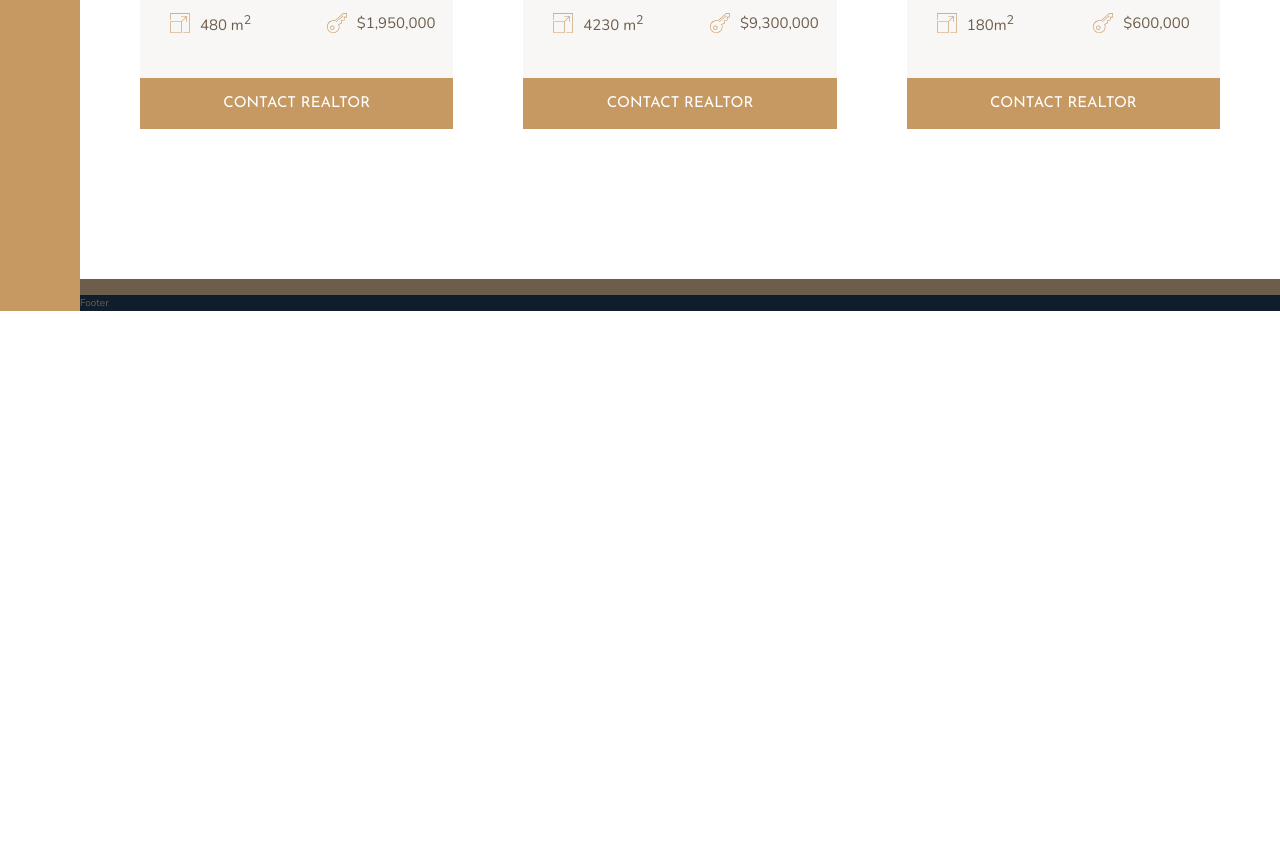
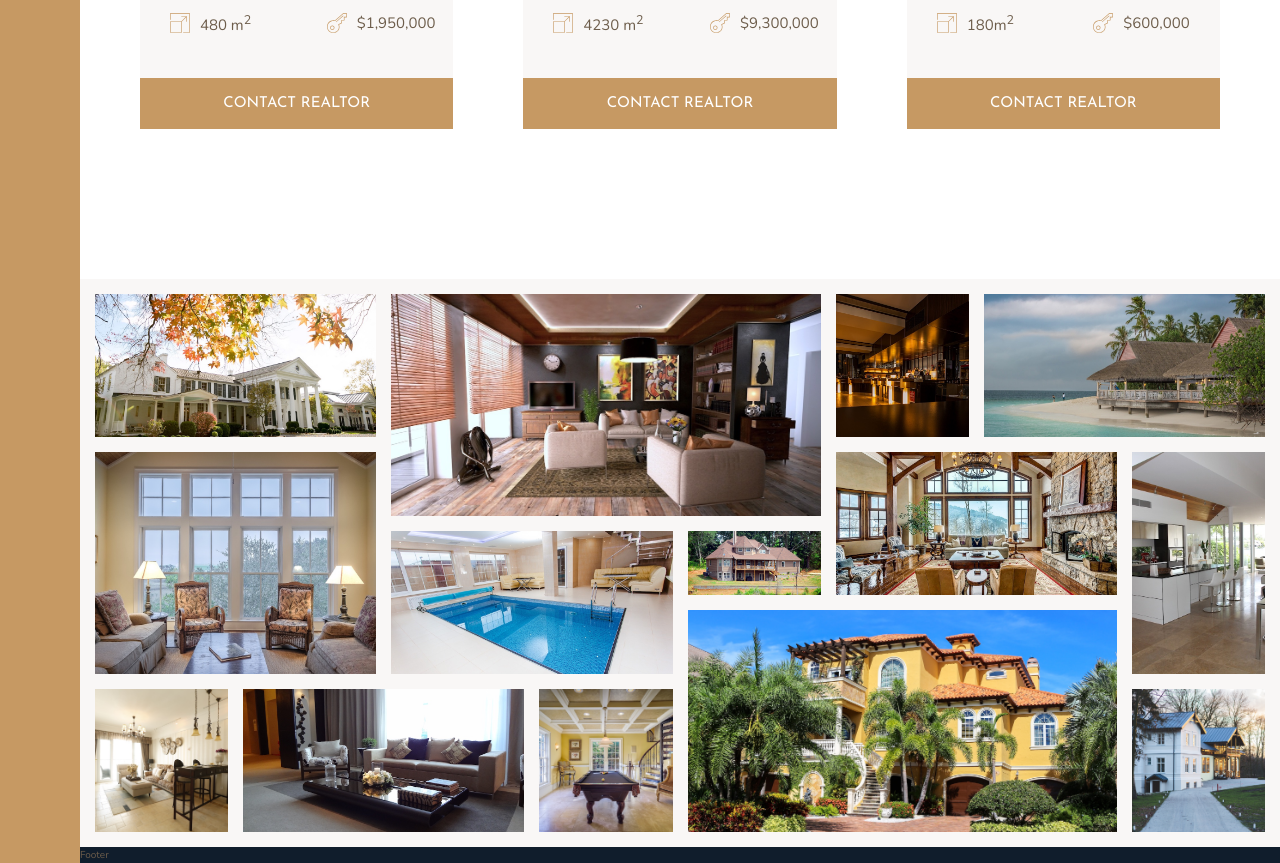
Before and after one commit to miloszpanas/Grid-based_Layout-Project, a website: page index.html in a window 1280 px wide. Shown: the part 2851-3714 px from the top of the page. Before the commit the page ends 3162 px from the top, so only its background shows below. Drawn offline with nearby package versions, Linux system fonts and the light colour scheme.

Commit message:
Add gallery section with specified grid

```diff
--- a/index.html
+++ b/index.html
@@ -304,8 +304,63 @@
     </section>
 
     <!-- GALLERY -->
+
     <section class="gallery">
-        Gallery
+        <figure class="gallery__item gallery__item--1">
+            <img src="img/gal-1.jpeg" alt="Gallery image 1" class="gallery__image">
+        </figure>
+
+        <figure class="gallery__item gallery__item--2">
+            <img src="img/gal-2.jpeg" alt="Gallery image 2" class="gallery__image">
+        </figure>
+
+        <figure class="gallery__item gallery__item--3">
+            <img src="img/gal-3.jpeg" alt="Gallery image 3" class="gallery__image">
+        </figure>
+
+        <figure class="gallery__item gallery__item--4">
+            <img src="img/gal-4.jpeg" alt="Gallery image 4" class="gallery__image">
+        </figure>
+
+        <figure class="gallery__item gallery__item--5">
+            <img src="img/gal-5.jpeg" alt="Gallery image 5" class="gallery__image">
+        </figure>
+
+        <figure class="gallery__item gallery__item--6">
+            <img src="img/gal-6.jpeg" alt="Gallery image 6" class="gallery__image">
+        </figure>
+
+        <figure class="gallery__item gallery__item--7">
+            <img src="img/gal-7.jpeg" alt="Gallery image 7" class="gallery__image">
+        </figure>
+
+        <figure class="gallery__item gallery__item--8">
+            <img src="img/gal-8.jpeg" alt="Gallery image 8" class="gallery__image">
+        </figure>
+
+        <figure class="gallery__item gallery__item--9">
+            <img src="img/gal-9.jpeg" alt="Gallery image 9" class="gallery__image">
+        </figure>
+
+        <figure class="gallery__item gallery__item--10">
+            <img src="img/gal-10.jpeg" alt="Gallery image 10" class="gallery__image">
+        </figure>
+
+        <figure class="gallery__item gallery__item--11">
+            <img src="img/gal-11.jpeg" alt="Gallery image 11" class="gallery__image">
+        </figure>
+
+        <figure class="gallery__item gallery__item--12">
+            <img src="img/gal-12.jpeg" alt="Gallery image 12" class="gallery__image">
+        </figure>
+
+        <figure class="gallery__item gallery__item--13">
+            <img src="img/gal-13.jpeg" alt="Gallery image 13" class="gallery__image">
+        </figure>
+
+        <figure class="gallery__item gallery__item--14">
+            <img src="img/gal-14.jpeg" alt="Gallery image 14" class="gallery__image">
+        </figure>
     </section>
 
     <!-- FOOTER -->
--- a/sass/_gallery.scss
+++ b/sass/_gallery.scss
@@ -1,4 +1,91 @@
 .gallery {
-    background-color: $color-brown-dark-2;
+    background-color: $color-grey-light-1;
     grid-column: full-start / full-end;
+
+    display: grid;
+    grid-template-columns: repeat(8, 1fr);
+    grid-template-rows: repeat(7, 5vw);
+    grid-gap: 1.5rem;
+    padding: 1.5rem;
+
+    &__item {
+
+        &--1 {
+            grid-row: 1 / span 2;
+            grid-column: 1 /span 2;
+        }
+
+        &--2 {
+            grid-row: 1 / span 3;
+            grid-column: 3 /span 3;
+        }
+
+        &--3 {
+            grid-row: 1 / span 2;
+            grid-column: 6 /7;
+        }
+
+        &--4 {
+            grid-row: 1 / span 2;
+            grid-column: 7 / span 2;
+        }
+
+        &--5 {
+            grid-row: 3 / span 3;
+            grid-column: 1 /span 2;
+        }
+
+        &--6 {
+            grid-row: 4 / span 2;
+            grid-column: 3 /span 2;
+        }
+
+        &--7 {
+            grid-row: 4 / 5;
+            grid-column: 5 / 6;
+        }
+
+        &--8 {
+            grid-row: 3 / span 2;
+            grid-column: 6 /span 2;
+        }
+
+        &--9 {
+            grid-row: 3 / span 3;
+            grid-column: 8 /9;
+        }
+
+        &--10 {
+            grid-row: 5 / span 3;
+            grid-column: 5 /span 3;
+        }
+
+        &--11 {
+            grid-row: 6 / span 2;
+            grid-column: 1 / 2;
+        }
+
+        &--12 {
+            grid-row: 6 / span 2;
+            grid-column: 2 /span 2;
+        }
+
+        &--13 {
+            grid-row: 6 / span 2;
+            grid-column: 4 / 5;
+        }
+
+        &--14 {
+            grid-row: 6 / span 2;
+            grid-column: 8 /9;
+        }
+    }
+
+    &__image {
+        width: 100%;
+        height: 100%;
+        object-fit: cover;
+        display: block;
+
+    }
 }
```
Also changed, not shown: css/style.css.
